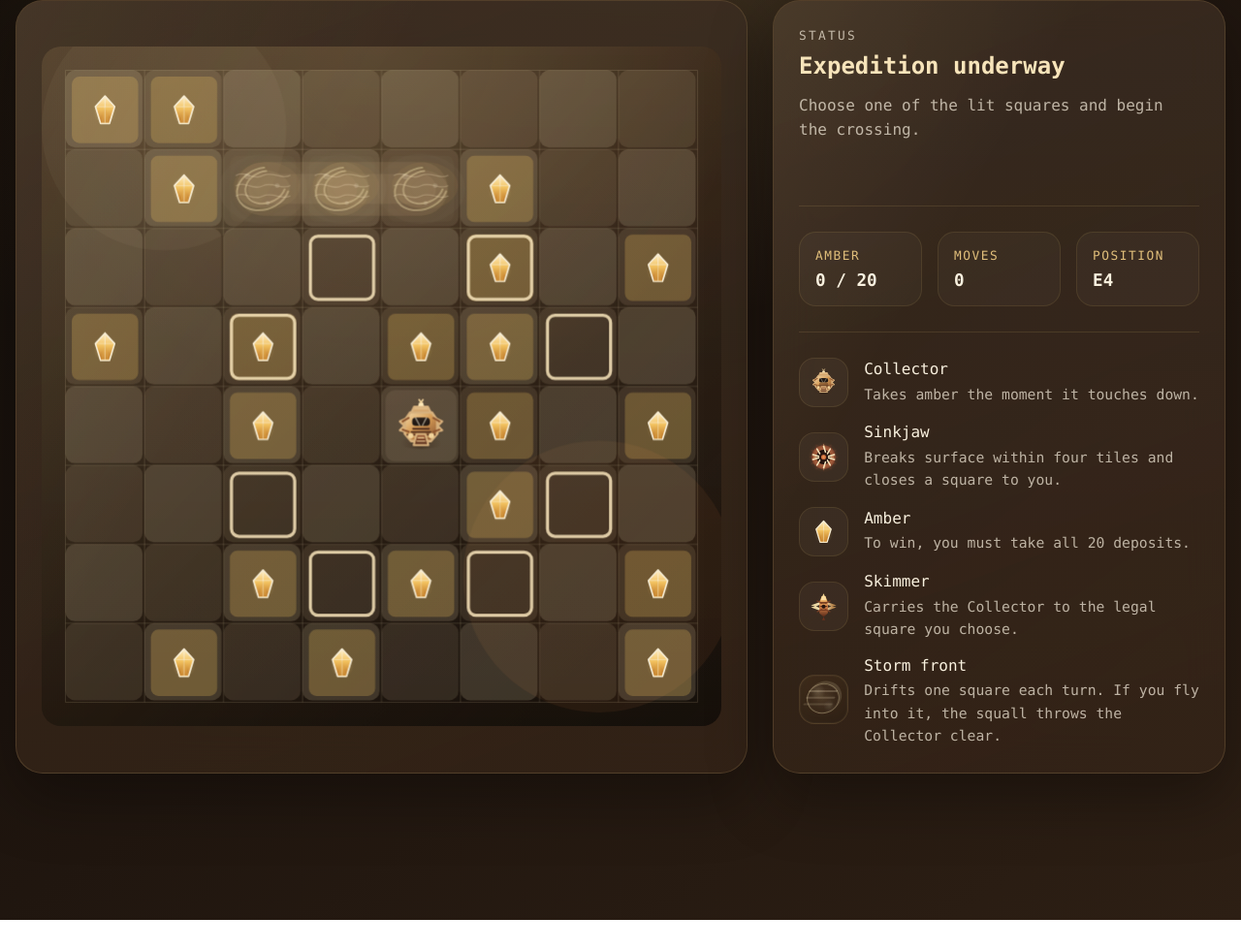
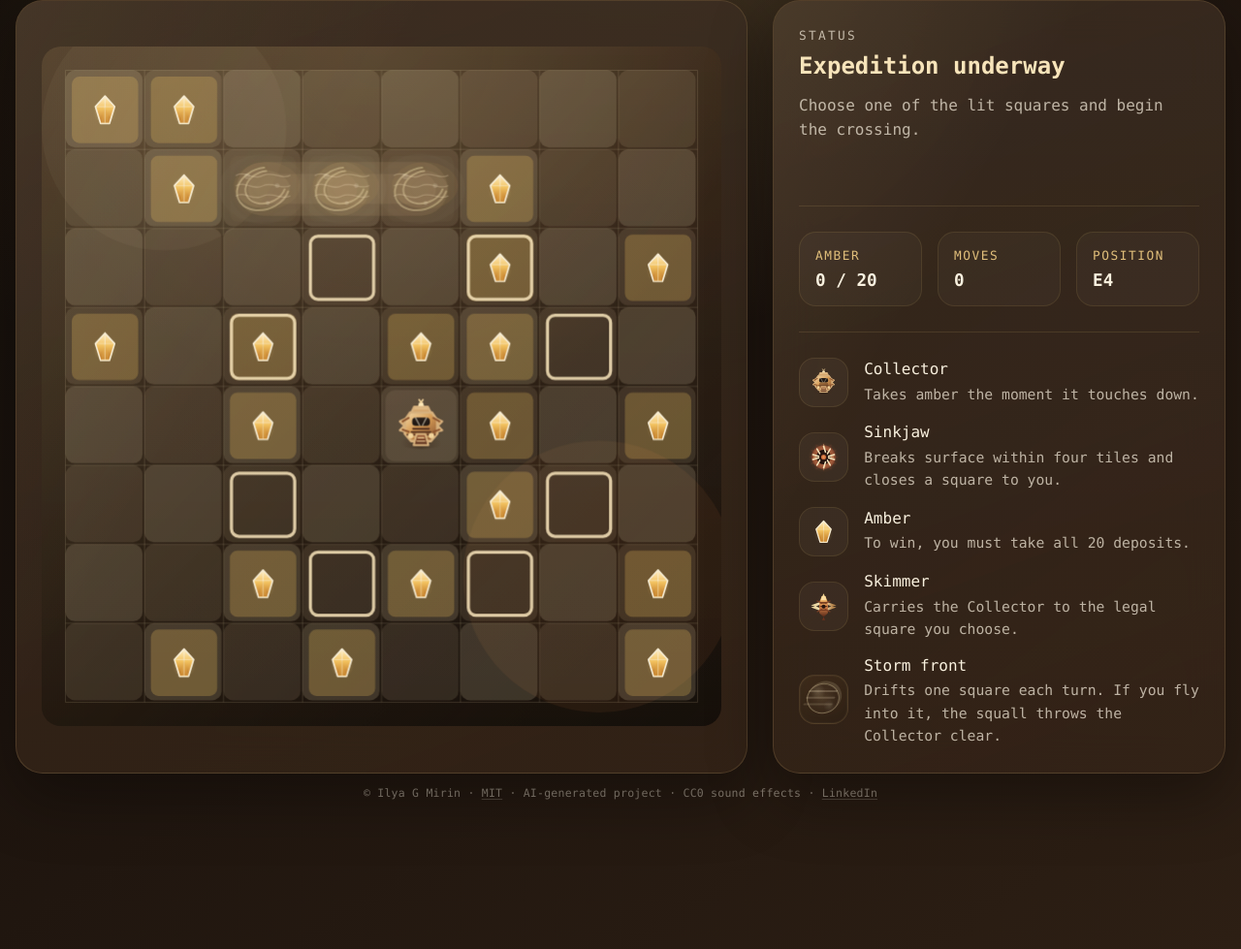
Before and after one commit to ilyamirin/arrakis, a website with bundled scripts: page index.html in a window 1280 px wide. Shown: the part 136-1115 px from the top of the page at 97% size. Before the commit the page ends 1085 px from the top, so only its background shows below. Built offline with nearby package versions, Linux system fonts and the light colour scheme; files whose address does not match are found by name.

Commit message:
Add browser-only project footer

```diff
--- a/index.html
+++ b/index.html
@@ -125,6 +125,14 @@
 
         </aside>
       </main>
+
+      <footer id="project-footer" class="site-footer" hidden>
+        <p>
+          © Ilya G Mirin · <a href="./LICENSE" target="_blank" rel="noreferrer">MIT</a> ·
+          AI-generated project · CC0 sound effects ·
+          <a href="https://www.linkedin.com/in/ilyamirin/" target="_blank" rel="noreferrer">LinkedIn</a>
+        </p>
+      </footer>
     </div>
 
     <script type="module" src="./dist/main.js"></script>
--- a/src/main.ts
+++ b/src/main.ts
@@ -289,6 +289,7 @@ async function main(): Promise<void> {
 
   const canvas = document.querySelector<HTMLCanvasElement>("#game-canvas");
   const pageShell = document.querySelector<HTMLElement>(".page-shell");
+  const projectFooter = document.querySelector<HTMLElement>("#project-footer");
   const restartButton = document.querySelector<HTMLButtonElement>("#restart-button");
   const statusTitleElement = document.querySelector<HTMLElement>("#status-title");
   const statusMessageElement = document.querySelector<HTMLElement>("#status-message");
@@ -299,6 +300,7 @@ async function main(): Promise<void> {
   if (
     !canvas ||
     !pageShell ||
+    !projectFooter ||
     !restartButton ||
     !statusTitleElement ||
     !statusMessageElement ||
@@ -308,6 +310,8 @@ async function main(): Promise<void> {
   ) {
     throw new Error("The UI shell is incomplete.");
   }
+
+  projectFooter.hidden = platform.isYandexRuntime;
 
   const music = new GameMusicController([
     "./assets/audio/amber-field-directive.mp3",
@@ -323,6 +327,7 @@ async function main(): Promise<void> {
     sinkjawAttack: { url: "./assets/audio/sfx/sinkjaw-attack.mp3", volume: 0.52 },
     victory: { url: "./assets/audio/sfx/victory.mp3", volume: 0.56 },
   });
+
   const unlockMusic = (): void => {
     music.unlock();
     sfx.unlock();
--- a/src/platform.ts
+++ b/src/platform.ts
@@ -112,6 +112,10 @@ export class PlatformBridge {
     this.ysdk?.features?.LoadingAPI?.ready();
   }
 
+  public get isYandexRuntime(): boolean {
+    return this.ysdk !== null;
+  }
+
   public setGameplayActive(isActive: boolean): void {
     if (this.gameplayActive === isActive) {
       return;
--- a/styles.css
+++ b/styles.css
@@ -67,7 +67,7 @@ select {
 
 .page-shell {
   display: grid;
-  grid-template-rows: auto minmax(0, 1fr);
+  grid-template-rows: auto minmax(0, 1fr) auto;
   gap: 1rem;
   width: min(1320px, calc(100vw - 2rem));
   margin: 0 auto;
@@ -253,6 +253,30 @@ select {
   padding: var(--space-3);
   overflow: auto;
   overscroll-behavior: contain;
+}
+
+.site-footer {
+  margin-top: -0.25rem;
+  color: rgba(249, 241, 223, 0.48);
+  font-size: 0.72rem;
+  line-height: 1.5;
+  letter-spacing: 0.02em;
+  text-align: center;
+}
+
+.site-footer p {
+  margin: 0;
+}
+
+.site-footer a {
+  color: inherit;
+  text-decoration-color: rgba(249, 241, 223, 0.2);
+  text-underline-offset: 0.18em;
+}
+
+.site-footer a:hover {
+  color: rgba(249, 241, 223, 0.72);
+  text-decoration-color: rgba(249, 241, 223, 0.44);
 }
 
 @media (min-width: 1280px) and (min-height: 860px) {
```
Also changed, not shown: dist/main.js, dist/platform.js.
